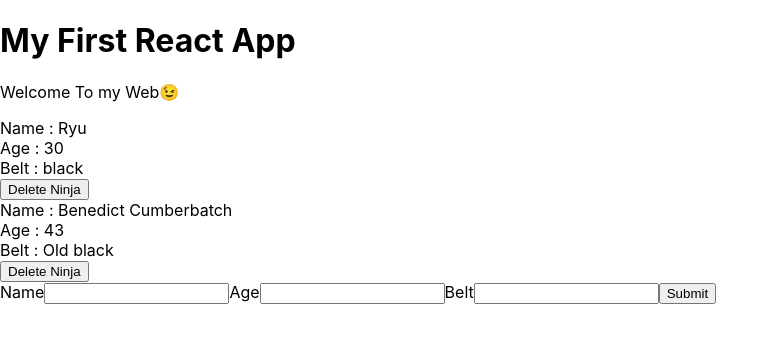
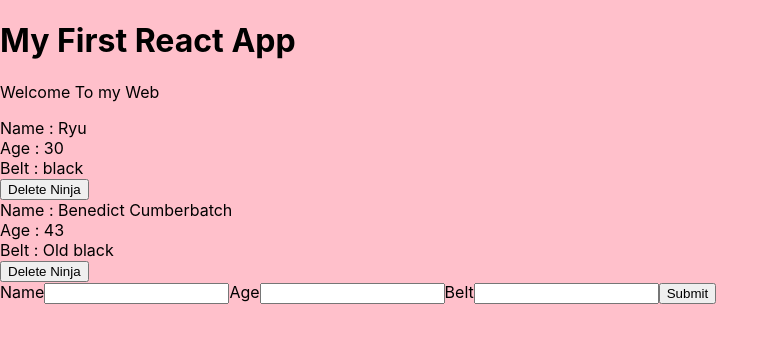
Before and after one commit to Adekabang/learn-react, a React (Create React App) app: page / in a window 1280 px wide. Shown: the top 342 px of the page, without its empty margins (0-779 px from the left). Built offline with nearby package versions, Linux system fonts and the light colour scheme.

Commit message:
learn css to react app

```diff
--- a/src/App.js
+++ b/src/App.js
@@ -28,7 +28,7 @@ class App extends Component {
     return (
       <div className="App">
         <h1>My First React App</h1>
-        <p>Welcome To my Web😉</p>
+        <p>Welcome To my Web</p>
         <Ninjas deleteNinja={this.deleteNinja} ninjas={this.state.ninjas}/>
         <AddNinja addNinja={this.addNinja}/>
       </div>
--- /dev/null
+++ b/src/Ninjas.css
@@ -0,0 +1,9 @@
+body{
+  background: pink;
+  transition: all 1s
+}
+
+.ninjas form{
+  background: white;
+  padding: 20px;
+}
--- a/src/Ninjas.js
+++ b/src/Ninjas.js
@@ -1,4 +1,5 @@
 import React from 'react'
+import './Ninjas.css'
 
 function Ninjas({ninjas, deleteNinja}) {
   const ninjaList = ninjas.map(ninja => {
```
